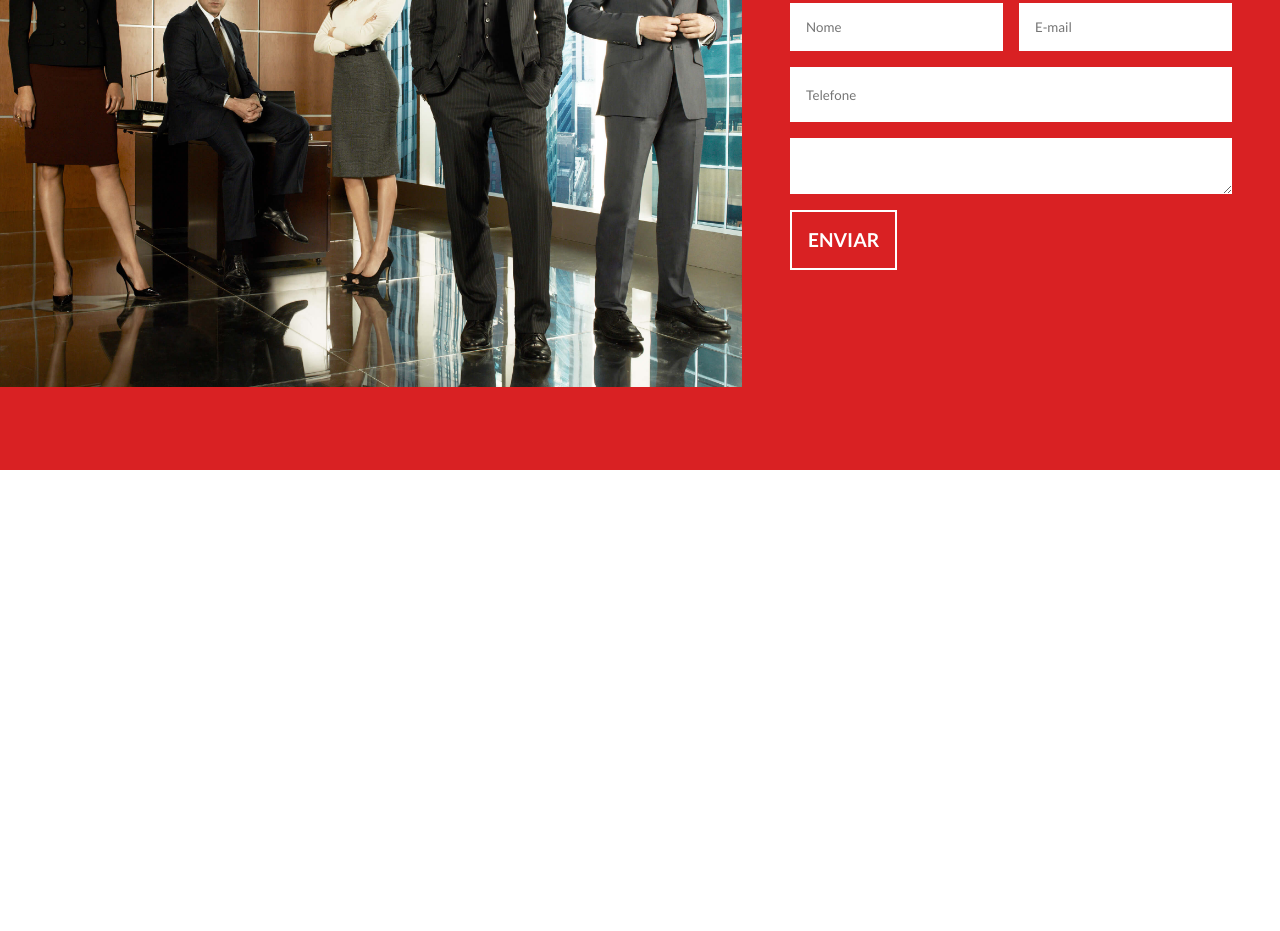
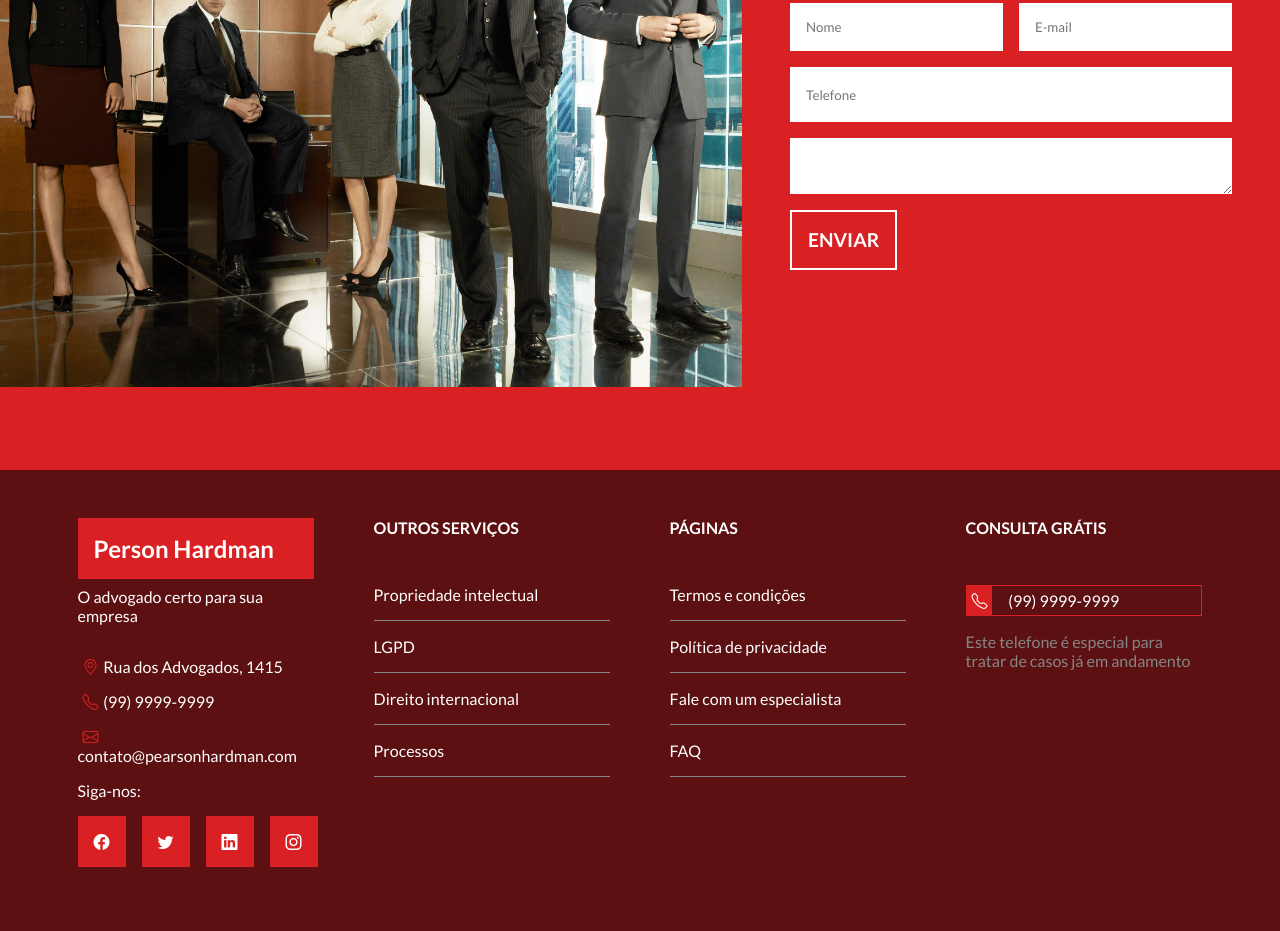
Before and after one commit to WladiCosta/Pearson-Hardman, a plain HTML site: page index.html in a window 1280 px wide. Shown: the part 4107-5038 px from the top of the page. Before the commit the page ends 4577 px from the top, so only its background shows below. Drawn offline with nearby package versions, Linux system fonts and the light colour scheme.

Commit message:
Add footer and complete desktop site

```diff
--- a/assets/css/styles.css
+++ b/assets/css/styles.css
@@ -5,6 +5,7 @@
     --tertiary-color: #eff3f4;
     --primary-text-color: #fff;
     --secondary-text-color: #191919;
+    --secondary-bg-color: #5c1011;
 }
 *{
     font-family: "Lato";
@@ -422,3 +423,88 @@ i{
     color: var(--main-color);
     transition: .4s;
 }
+
+/* Footer */
+
+#footer{
+    color: var(--primary-text-color);
+    background-color: var(--secondary-bg-color);
+    display: flex;
+    justify-content: space-around;
+    padding: 3rem 3rem 5rem;
+}
+
+#footer i{
+    font-size: 1rem;
+    padding: .3rem;
+}
+
+#footer a{
+    color: var(--primary-text-color);
+}
+
+.contact-info,
+.links-container {
+    width: 20%;
+}
+
+.footer-brand{
+    margin-bottom: 2rem;
+}
+
+.footer-brand h2{
+    background-color: var(--main-color);
+    margin-bottom: .5rem;
+    padding: 1rem;
+}
+
+.contact-info p{
+    margin-bottom: 1rem;
+}
+
+.contact-info p i{
+    background-color: transparent;
+    padding: 0;
+    color: var(--main-color);
+}
+
+.networks{
+    margin-top: 2rem;
+    display: flex;
+    gap: 1rem;
+}
+
+.social-networks p{
+    margin-bottom: 1rem;
+}
+
+#footer .networks i{
+    padding: 1rem;
+}
+
+.links-container h4{
+    text-transform: uppercase;
+    margin-bottom: 3rem;
+}
+
+.links-container nav{
+    display: flex;
+    flex-direction: column;
+}
+.links-container nav a{
+    padding-bottom: 1rem;
+    margin-bottom: 1rem;
+    border-bottom: 1px solid var(--secondary-color);
+}
+
+.phone-number{
+    display: flex;
+    border: 1px solid var(--main-color);
+    gap: 1rem;
+    align-items: center;
+    margin-bottom: 1rem;
+}
+
+.phone-info{
+    color: var(--secondary-color);
+}
--- a/index.html
+++ b/index.html
@@ -245,5 +245,54 @@
                 </form>
             </div>
         </sectiom>
+        <!-- Rodapé -->
+        <footer id="footer">
+            <div class="contact-info">
+                <div class="footer-brand">
+                    <h2>Person Hardman</h2>
+                    <p>O advogado certo para sua empresa</p>
+                </div>
+                <p><i class="bi bi-geo-alt"></i>Rua dos Advogados, 1415</p>
+                <p><i class="bi bi-telephone"></i>(99) 9999-9999</p>
+                <p><i class="bi bi-envelope"></i>contato@pearsonhardman.com</p>
+                <div class="social-networks">
+                    <p>Siga-nos:</p>
+                    <div class="networks">
+                        <a href=""><i class="bi bi-facebook"></i></a>
+                        <a href=""><i class="bi bi-twitter"></i></a>
+                        <a href=""><i class="bi bi-linkedin"></i></a>
+                        <a href=""><i class="bi bi-instagram"></i></a>
+                    </div>
+                </div>
+            </div>
+            <div class="links-container">
+                <h4>Outros serviços</h4>
+                <nav>
+                    <a href="">Propriedade intelectual</a>
+                    <a href="">LGPD</a>
+                    <a href="">Direito internacional</a>
+                    <a href="">Processos</a>
+                </nav>
+            </div>
+            <div class="links-container">
+                <h4>Páginas</h4>
+                <nav>
+                    <a href="">Termos e condições</a>
+                    <a href="">Política de privacidade</a>
+                    <a href="">Fale com um especialista</a>
+                    <a href="">FAQ</a>
+                </nav>
+            </div>
+            <div class="links-container">
+                <h4>Consulta Grátis</h4>
+                <div class="phone-number">
+                    <i class="bi bi-telephone"></i>
+                    <p>(99) 9999-9999</p>
+                </div>
+                <p class="phone-info">
+                    Este telefone é especial para tratar de casos já em andamento
+                </p>
+            </div>
+        </footer>
     </body>
 </html>
```
